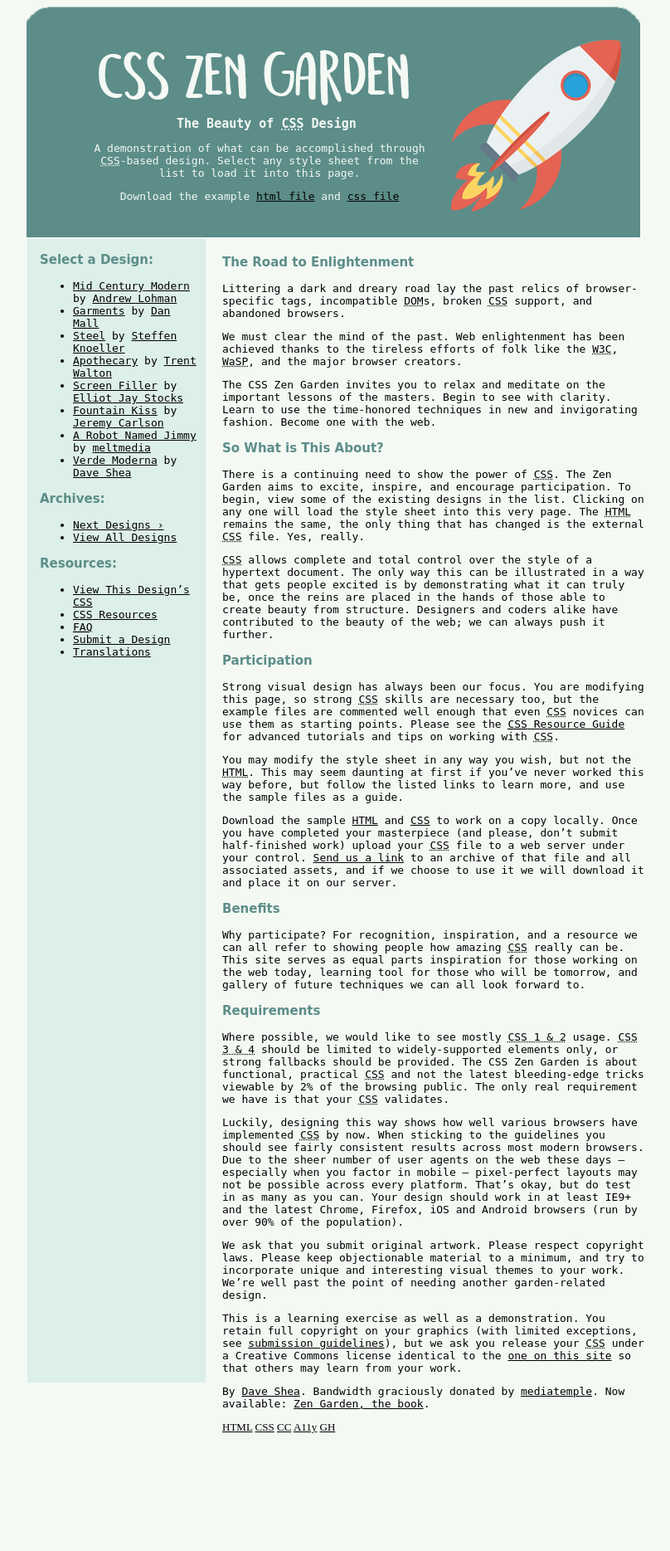
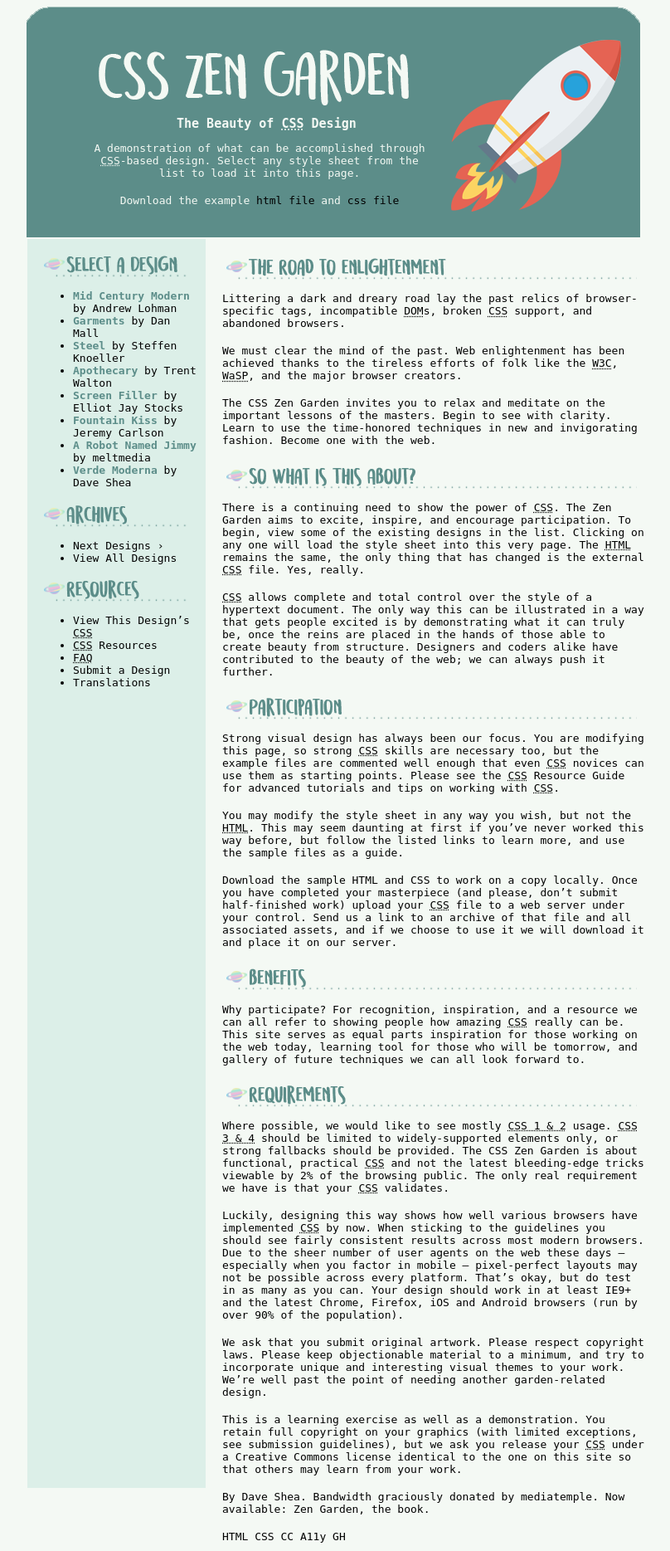
Before and after one commit to pannakarn/pannakarn.github.io, a PHP site: page /csszengarden/index.html in a window 1280 px wide. Shown: the whole page at 83% size, without its empty margins (227-1035 px from the left). Before the commit the page ends 1727 px from the top, so only its background shows below. Run offline with PHP 8.4, Linux system fonts and the light colour scheme.

Commit message:
csszengarden

```diff
--- a/csszengarden/style.css
+++ b/csszengarden/style.css
@@ -75,18 +75,86 @@
 }
 
 h3 {
-	font-family: 'Gochi Hand', cursive;
+	/*background: url(The-Road-to-Enlightenment.png) top no-repeat;
+	height: 35px;
+	width: 315px;*/
+	/*font-family: 'Gochi Hand', cursive;
 	color: #5c8d89;
-	font-size: 15px;
+	font-size: 15px;*/
+	/*display: none;*/
 
-animation-name: scale-in-ver-center;
+	white-space: nowrap;
+    overflow: hidden;
+    text-indent: 100%;
+    animation-name: scale-in-ver-center;
 	animation-duration: 2s;
+}
+
+.preamble h3 {
+	background: url(The-Road-to-Enlightenment.png) left top no-repeat;
+	height: 30px;
+	width: 500px;
+
+}
+
+.explanation h3 {
+	background: url(So-What-is-This-About.png) left top no-repeat;
+	height: 30px;
+	width: 500px;
+}
+
+.participation h3 {
+	background: url(Participation.png) left top no-repeat;
+	height: 30px;
+	width: 500px;
+}
+
+.benefits h3 {
+	background: url(Benefits.png) left top no-repeat;
+	height: 30px;
+	width: 500px;
+}
+
+
+.requirements h3 {
+	background: url(Requirements.png) left top no-repeat;
+	height: 30px;
+	width: 500px;
+}
+
+.select{
+	background: url(Select-a-Design.png) left top no-repeat;
+	height: 30px;
+	width: 180px;
+}
+
+
+.archives{
+	background: url(Archives.png) left top no-repeat;
+	height: 30px;
+	width: 180px;
+}
+
+.resources{
+	background: url(Resources.png) left top no-repeat;
+	height: 30px;
+	width: 180px;
+}
+
+.sidebar h3{
+	text-indent: 100%;
+    white-space: nowrap;
+    overflow: hidden;
+    /*animation-name: scale-in-ver-center;
+	animation-duration: 2s;*/
 }
 
 p {
 	font-family: 'Major Mono Display', monospace;
 	animation-name: scale-in-ver-center;
 	animation-duration: 2s;
+	padding-bottom: 5px;
+	padding-top: -5px;
 }
 
 .main.supporting, .preamble {
@@ -113,7 +181,7 @@
     width: 190px;*/
     padding-right: 10px;
     padding-left: 15px;
-    padding-bottom: 860px;
+    padding-bottom: 950px;
     padding-top: 1px;
     font-family: 'Major Mono Display', monospace;
     background-color: #dcefe8;
@@ -135,10 +203,18 @@
 	margin-bottom: 10px;
 	animation-name: scale-in-ver-center;
 	animation-duration: 2s;
+	font-family: 'Major Mono Display', monospace;
 }
 
 a {
 	color: black;
+	text-decoration: none;
+
+}
+
+.design-name {
+	color: #5c8d89;
+	font-weight: bold;
 }
 
 /* ----------------------------------------------
```
Also changed, not shown: csszengarden/Archives.png (added), csszengarden/Benefits.png (added), csszengarden/Participation.png (added), csszengarden/Requirements.png (added), csszengarden/Resources.png (added), csszengarden/Select-a-Design.png (added), csszengarden/So-What-is-This-About.png (added), csszengarden/The-Road-to-Enlightenment.png (added).
